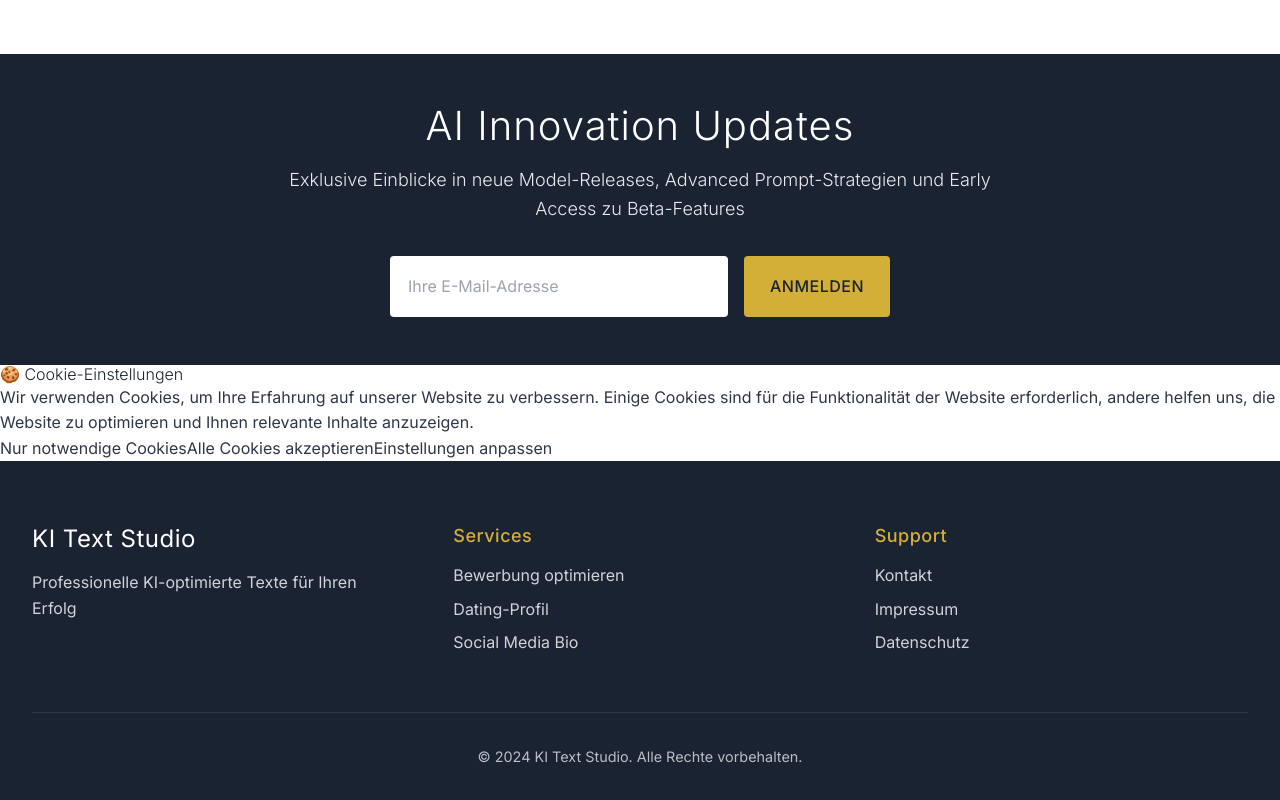
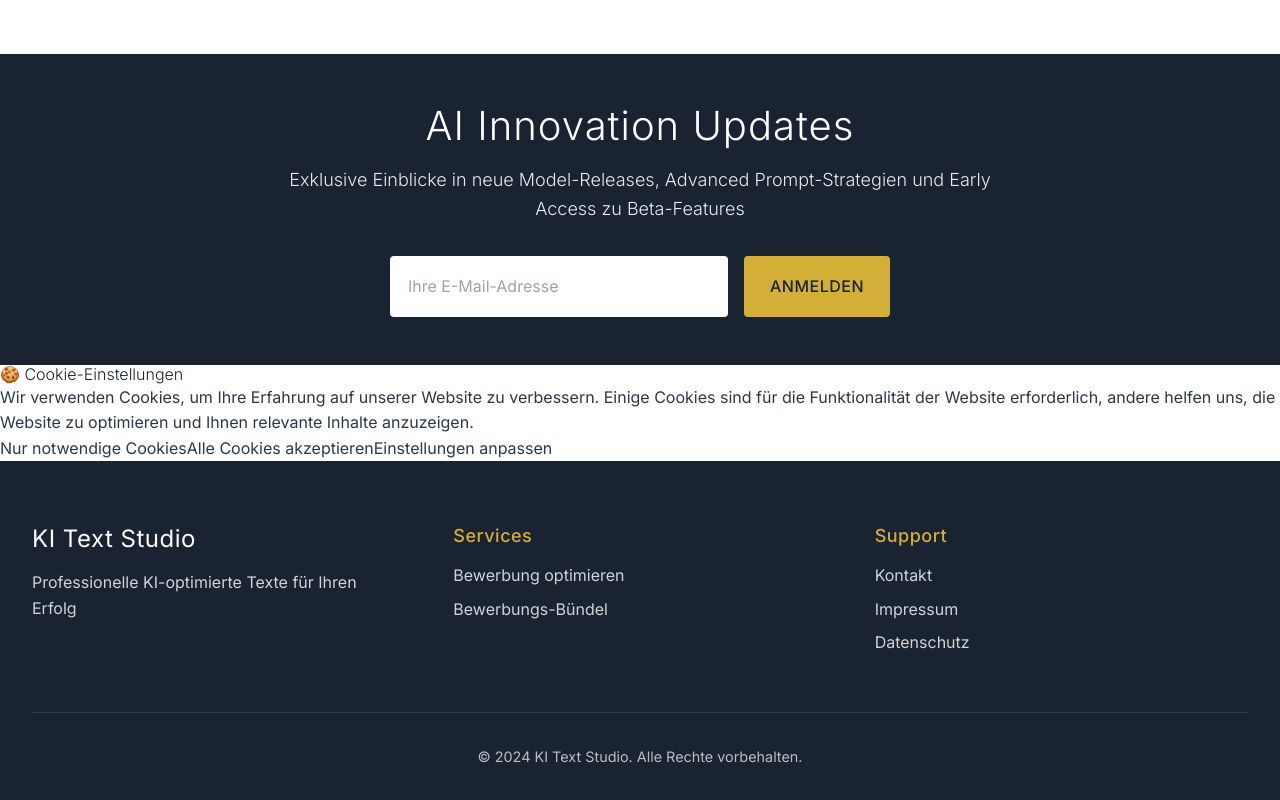
Before and after one commit to timfrenkel/ki-textstudios, a Next.js app: page / in a window 1280 px wide. Shown: the part 3572-4372 px from the top of the page. Built offline with nearby package versions, Linux system fonts and the light colour scheme.

Commit message:
Remove dating and bio links from footer

```diff
--- a/src/app/layout.tsx
+++ b/src/app/layout.tsx
@@ -36,8 +36,7 @@ export default function RootLayout({
                 <h4>Services</h4>
                 <ul>
                   <li><a href="/bewerbung">Bewerbung optimieren</a></li>
-                  <li><a href="/dating">Dating-Profil</a></li>
-                  <li><a href="/bio">Social Media Bio</a></li>
+                  <li><a href="/bewerbung-bundle">Bewerbungs-Bündel</a></li>
                 </ul>
               </div>
               <div className="footer-section">
```
